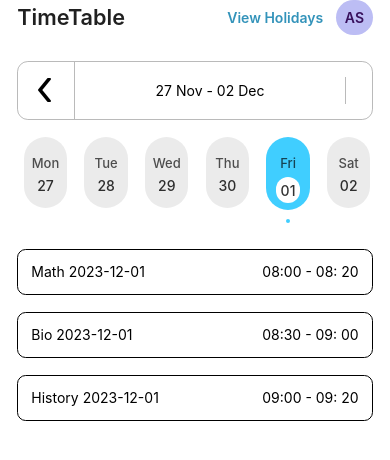
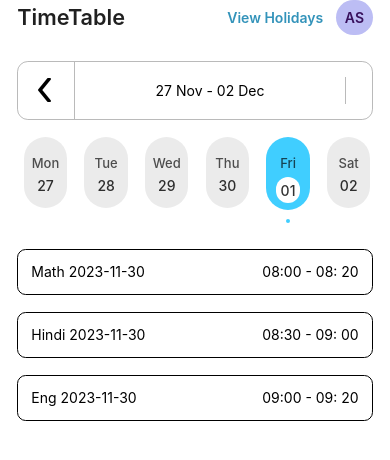
Before and after one commit to warrior0906/TimeTableApp, a React Native app: screen / in a window 390 px wide. Shown: the top 460 px of the page. Built offline with nearby package versions, Linux system fonts and the light colour scheme; grey boxes are pictures that could not be loaded.

Commit message:
minor fixes

```diff
--- a/src/screens/home/home.constants.ts
+++ b/src/screens/home/home.constants.ts
@@ -1,51 +1,64 @@
-export const getData = (selectedWeek: Array<string>) => [
-  {
-    date: selectedWeek[1],
-    schedule: [
-      {subj: 'Math', time: '08:00 - 08: 20'},
-      {subj: 'Hindi', time: '08:30 - 09: 00'},
-      {subj: 'Eng', time: '09:00 - 09: 20'},
-    ],
-  },
-  {
-    date: selectedWeek[2],
-    schedule: [
-      {subj: 'Cvs', time: '08:00 - 08: 20'},
-      {subj: 'Art', time: '08:30 - 09: 00'},
-      {subj: 'Math', time: '09:00 - 09: 20'},
-    ],
-  },
-  {
-    date: selectedWeek[3],
-    schedule: [
-      {subj: 'Geo', time: '08:00 - 08: 20'},
-      {subj: 'Hindi', time: '08:30 - 09: 00'},
-      {subj: 'Bio', time: '09:00 - 09: 20'},
-    ],
-  },
+export const getData = (selectedWeek: Array<string>) =>
+  selectedWeek.map((date: string) => {
+    return {
+      date: date,
+      schedule: [
+        //we can change the schedule as per requirement, here using same for now
+        {subj: 'Math', time: '08:00 - 08: 20'},
+        {subj: 'Hindi', time: '08:30 - 09: 00'},
+        {subj: 'Eng', time: '09:00 - 09: 20'},
+      ],
+    };
+  });
 
-  {
-    date: selectedWeek[4],
-    schedule: [
-      {subj: 'Hindi', time: '08:00 - 08: 20'},
-      {subj: 'Cvs', time: '08:30 - 09: 00'},
-      {subj: 'Eng', time: '09:00 - 09: 20'},
-    ],
-  },
-  {
-    date: selectedWeek[5],
-    schedule: [
-      {subj: 'Math', time: '08:00 - 08: 20'},
-      {subj: 'Bio', time: '08:30 - 09: 00'},
-      {subj: 'History', time: '09:00 - 09: 20'},
-    ],
-  },
-  {
-    date: selectedWeek[6],
-    schedule: [
-      {subj: 'Geo', time: '08:00 - 08: 20'},
-      {subj: 'Bio', time: '08:30 - 09: 00'},
-      {subj: 'Art', time: '09:00 - 09: 20'},
-    ],
-  },
-];
+// export const getData = (selectedWeek: Array<string>) => [
+//   {
+//     date: selectedWeek[1],
+//     schedule: [
+//       {subj: 'Math', time: '08:00 - 08: 20'},
+//       {subj: 'Hindi', time: '08:30 - 09: 00'},
+//       {subj: 'Eng', time: '09:00 - 09: 20'},
+//     ],
+//   },
+//   {
+//     date: selectedWeek[2],
+//     schedule: [
+//       {subj: 'Cvs', time: '08:00 - 08: 20'},
+//       {subj: 'Art', time: '08:30 - 09: 00'},
+//       {subj: 'Math', time: '09:00 - 09: 20'},
+//     ],
+//   },
+//   {
+//     date: selectedWeek[3],
+//     schedule: [
+//       {subj: 'Geo', time: '08:00 - 08: 20'},
+//       {subj: 'Hindi', time: '08:30 - 09: 00'},
+//       {subj: 'Bio', time: '09:00 - 09: 20'},
+//     ],
+//   },
+
+//   {
+//     date: selectedWeek[4],
+//     schedule: [
+//       {subj: 'Hindi', time: '08:00 - 08: 20'},
+//       {subj: 'Cvs', time: '08:30 - 09: 00'},
+//       {subj: 'Eng', time: '09:00 - 09: 20'},
+//     ],
+//   },
+//   {
+//     date: selectedWeek[5],
+//     schedule: [
+//       {subj: 'Math', time: '08:00 - 08: 20'},
+//       {subj: 'Bio', time: '08:30 - 09: 00'},
+//       {subj: 'History', time: '09:00 - 09: 20'},
+//     ],
+//   },
+//   {
+//     date: selectedWeek[6],
+//     schedule: [
+//       {subj: 'Geo', time: '08:00 - 08: 20'},
+//       {subj: 'Bio', time: '08:30 - 09: 00'},
+//       {subj: 'Art', time: '09:00 - 09: 20'},
+//     ],
+//   },
+// ];
--- a/src/screens/home/home.styles.ts
+++ b/src/screens/home/home.styles.ts
@@ -6,7 +6,7 @@ export const styles = StyleSheet.create({
     // borderWidth: 1,
   },
   container: {
-    paddingHorizontal: scaling.hs(14),
+    marginHorizontal: scaling.hs(14),
     paddingVertical: scaling.hs(16),
   },
   itemContainer: {
--- a/src/screens/home/home.tsx
+++ b/src/screens/home/home.tsx
@@ -2,7 +2,13 @@ import React, {useEffect, useMemo, useState} from 'react';
 import {FlatList, Text, TouchableOpacity, View} from 'react-native';
 import {DatePicker, Header, WeekSelector} from '../../components';
 import {styles} from './home.styles';
-import {currentDate, getCurrentWeek, getNextDate, getWeek} from '../../utils';
+import {
+  currentDate,
+  getCurrentWeek,
+  getNextDate,
+  getWeek,
+  isSunday,
+} from '../../utils';
 import moment from 'moment';
 import scaling from '../../utils/scaling';
 import {getData} from './home.constants';
@@ -27,22 +33,22 @@ const HomeScreen = () => {
   const flatListRef = React.useRef();
 
   useEffect(() => {
-    if (moment(selectedDate).format('ddd') === 'Sun') {
+    if (isSunday(selectedDate)) {
       setSelectedDate(getNextDate(selectedDate));
     }
   }, [selectedDate]);
 
   const onPressDate = (item: string, index: number) => {
+    console.log(index);
     setSelectedDate(item);
     flatListRef?.current?.scrollToIndex({
       animated: true,
-      index: index,
+      index: index - 1,
     });
   };
 
   const renderItem = ({item, index}: {item: any; index: number}) => {
-    const day = moment(item.date).format('ddd');
-    if (day === 'Sun') {
+    if (isSunday(item?.date)) {
       return <></>;
     }
     return (
@@ -53,7 +59,7 @@ const HomeScreen = () => {
             item.date === selectedDate ? styles.selectedContainer : null,
           ]}
           onPress={() => onPressDate(item.date, index)}>
-          <Text style={styles.day}>{day}</Text>
+          <Text style={styles.day}>{moment(item.date).format('ddd')}</Text>
           <View
             style={[item.date === selectedDate ? styles.selectedDate : null]}>
             <Text style={styles.date}>{moment(item.date).format('DD')}</Text>
@@ -65,8 +71,7 @@ const HomeScreen = () => {
   };
 
   const renderSubjects = ({item}: {item: any}) => {
-    const day = moment(item.date).format('ddd');
-    if (day === 'Sun') {
+    if (isSunday(item?.date)) {
       return <></>;
     }
     return (
--- a/src/utils/common.ts
+++ b/src/utils/common.ts
@@ -8,6 +8,8 @@ export const fetchInitials = (name: string) => {
 };
 
 export const currentDate = () => moment(new Date()).format('YYYY-MM-DD');
+
+export const isSunday = (date: string) => moment(date).format('ddd') === 'Sun';
 
 /**
  *
```
